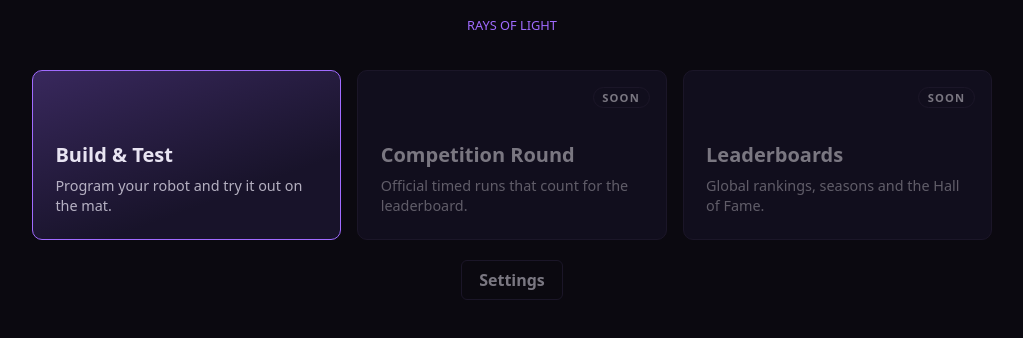
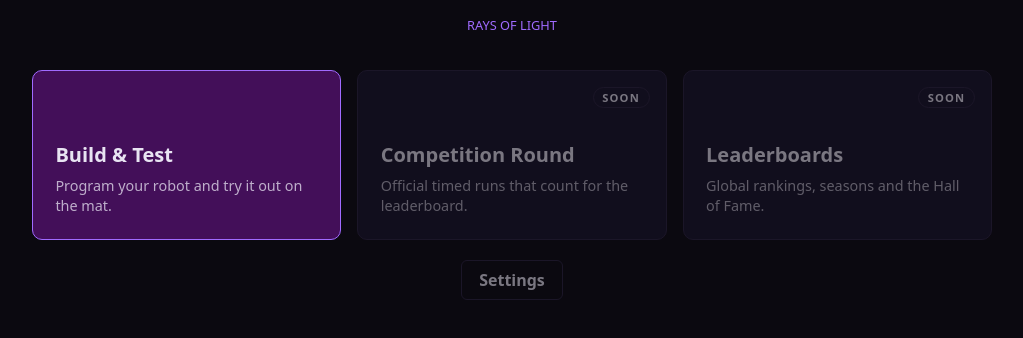
Before and after one commit to starvulkan/VRO, a website built with Vite: page index.html in a window 1280 px wide. Shown: the part 410-748 px from the top of the page, without its empty margins (128-1151 px from the left). Built offline with nearby package versions, Linux system fonts and the light colour scheme; what blockly would draw is missing.

Commit message:
home menu button design changes
didnt like how they looked, so changed them!

```diff
--- a/src/style.css
+++ b/src/style.css
@@ -4,6 +4,7 @@
   --text: #E8E4F2;
   --panel: #18132A;
   --accent: #A06BFF;
+  --accentButDarker: #430F59;
 }
 
 * {
@@ -83,7 +84,7 @@ body {
 
 .mode--build {
   border-color: var(--accent);
-  background: linear-gradient(160deg, color-mix(in srgb, var(--accent) 24%, var(--panel)), var(--panel) 70%);
+  background: var(--accentButDarker)
 }
 
 .mode__name {
```
